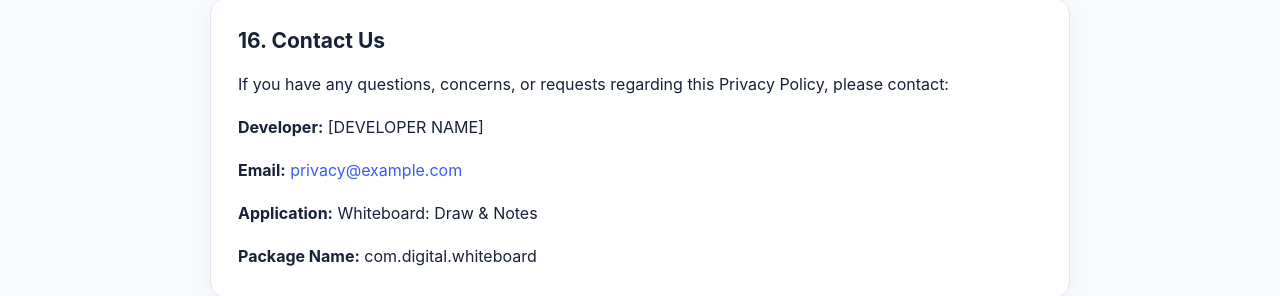
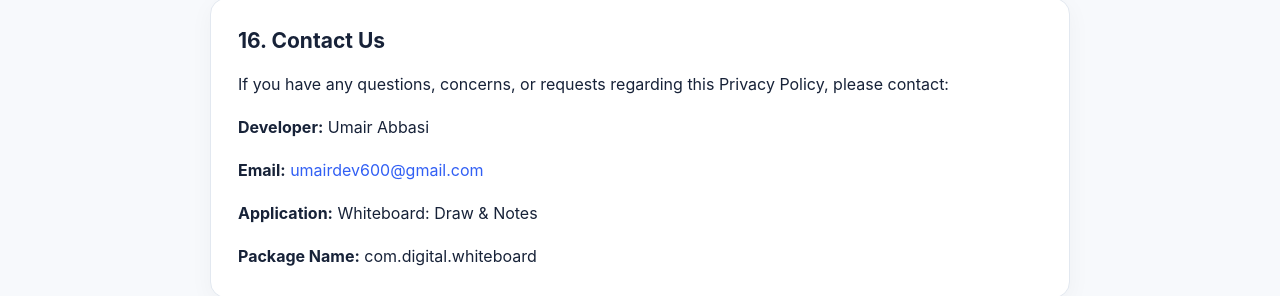
Before and after one commit to MirUmair/whiteboard-privacy, a plain HTML site: page index.html in a window 1280 px wide. Shown: the part 6385-6681 px from the top of the page. Drawn offline with Linux system fonts and the light colour scheme.

Commit message:
Update developer name and email in index.html

```diff
--- a/index.html
+++ b/index.html
@@ -823,13 +823,13 @@
 
     <p>
       <strong>Developer:</strong>
-      [DEVELOPER NAME]
+      Umair Abbasi
     </p>
 
     <p>
       <strong>Email:</strong>
-      <a href="mailto:privacy@example.com">
-        privacy@example.com
+      <a href="mailto:umairdev600@gmail.com">
+        umairdev600@gmail.com
       </a>
     </p>
 
```
